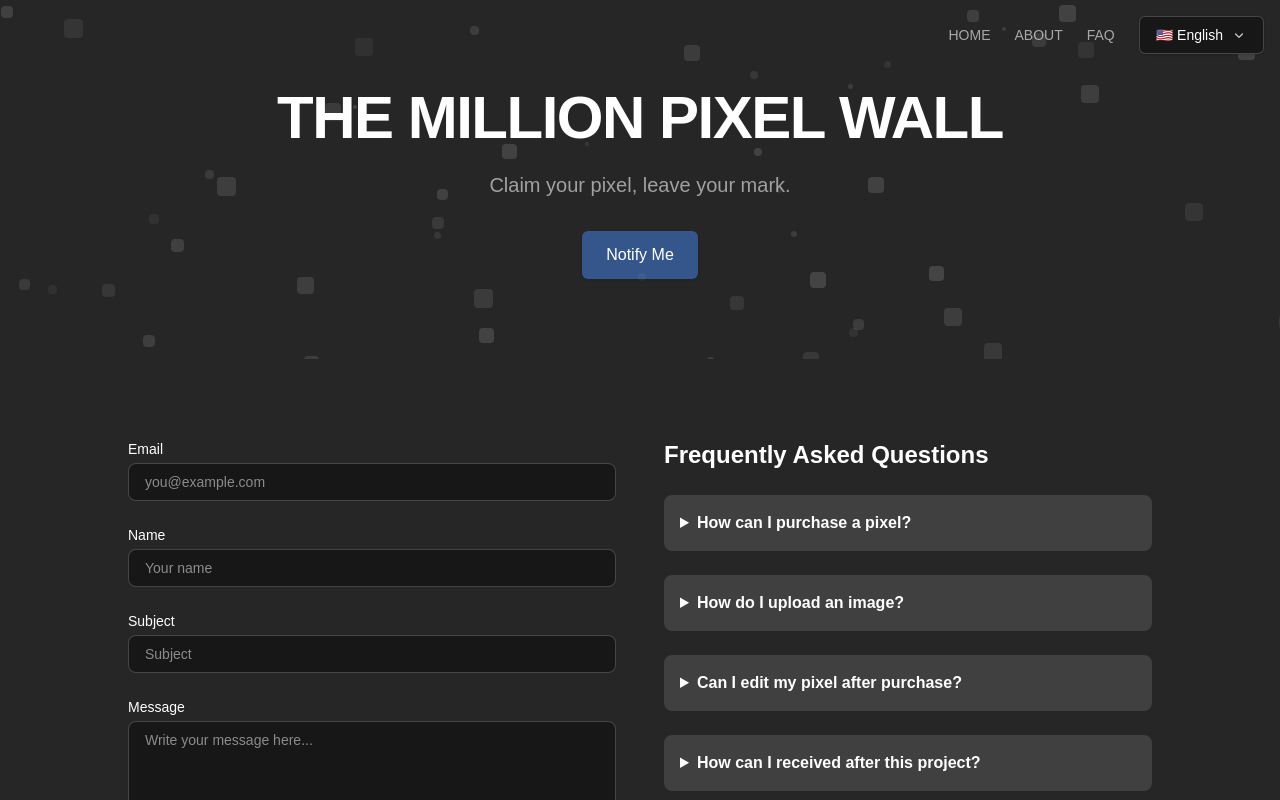
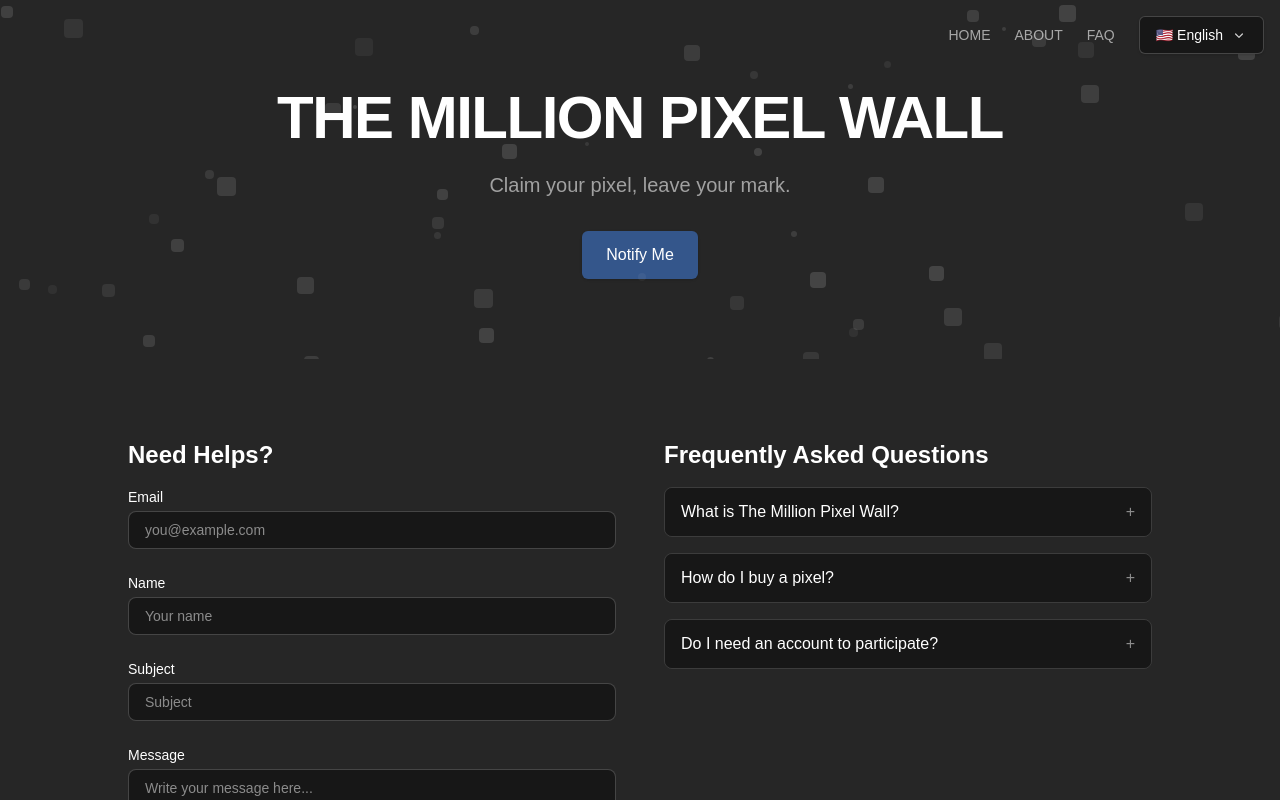
Before and after one commit to lunalism/the-million-pixel-wall, a Next.js app: page /faq in a window 1280 px wide. Shown: the top 800 px of the page. Built offline with nearby package versions, Linux system fonts and the light colour scheme.

Commit message:
🎶 Feat. Change Accordion items to components and connect them

```diff
--- a/app/faq/page.tsx
+++ b/app/faq/page.tsx
@@ -3,6 +3,7 @@
 import { useState } from 'react'
 import HeroSection from '@/components/HeroSection'
 import ContactForm from '@/components/ContactForm'
+import AccordionFAQ from '@/components/AccordionFAQ'
 
 export default function FAQPage() {
   const [email, setEmail] = useState('')
@@ -25,41 +26,7 @@ export default function FAQPage() {
           <ContactForm />
 
           {/* 🔹 Right: FAQ Accordion */}
-          <div className="space-y-6">
-            <h2 className="text-2xl font-bold mb-6">Frequently Asked Questions</h2>
-
-            {/* Question 1 */}
-            <details className="bg-neutral-700 rounded-lg p-4">
-              <summary className="font-semibold cursor-pointer">How can I purchase a pixel?</summary>
-              <p className="mt-2 text-sm text-white/80">
-                Simply click on the pixel you want, fill out the purchase form, and complete the payment to claim your space.
-              </p>
-            </details>
-
-            {/* Question 2 */}
-            <details className="bg-neutral-700 rounded-lg p-4">
-              <summary className="font-semibold cursor-pointer">How do I upload an image?</summary>
-              <p className="mt-2 text-sm text-white/80">
-                You can either enter an image URL or upload a file directly when filling out the purchase form.
-              </p>
-            </details>
-
-            {/* Question 3 */}
-            <details className="bg-neutral-700 rounded-lg p-4">
-              <summary className="font-semibold cursor-pointer">Can I edit my pixel after purchase?</summary>
-              <p className="mt-2 text-sm text-white/80">
-                Currently, pixels cannot be edited after purchase. Update features may be added in the future but now this function not allowed.
-              </p>
-            </details>
-
-            {/* Question 4 */}
-            <details className="bg-neutral-700 rounded-lg p-4">
-              <summary className="font-semibold cursor-pointer">How can I received after this project?</summary>
-              <p className="mt-2 text-sm text-white/80">
-                We will update in the "X (@lunalism)" platform.
-              </p>
-            </details>
-          </div>
+          <AccordionFAQ />
 
         </div>
 
--- /dev/null
+++ b/components/AccordionFAQ.tsx
@@ -0,0 +1,56 @@
+'use client'
+
+import { useState } from 'react'
+
+type FAQItem = {
+  question: string
+  answer: string
+}
+
+const faqList: FAQItem[] = [
+  {
+    question: "What is The Million Pixel Wall?",
+    answer: "It's a collaborative digital canvas where people can purchase and customize pixels with images and messages, inspired by the Million Dollar Homepage.",
+  },
+  {
+    question: "How do I buy a pixel?",
+    answer: "Click on an empty pixel, fill out the form with your image, name, and message, and confirm your purchase. That’s it!",
+  },
+  {
+    question: "Do I need an account to participate?",
+    answer: "No account is required. You can join and leave your mark as a guest. Just upload and go!",
+  },
+]
+
+export default function AccordionFAQ() {
+  const [activeIndex, setActiveIndex] = useState<number | null>(null)
+
+  const toggleIndex = (index: number) => {
+    setActiveIndex(index === activeIndex ? null : index)
+  }
+
+  return (
+    <div className="space-y-4">
+      <h2 className="text-2xl font-bold text-white mb-4">Frequently Asked Questions</h2>
+      {faqList.map((item, index) => (
+        <div
+          key={index}
+          className="border border-white/10 rounded-lg overflow-hidden"
+        >
+          <button
+            onClick={() => toggleIndex(index)}
+            className="w-full text-left px-4 py-3 bg-neutral-900 hover:bg-neutral-800 transition flex justify-between items-center"
+          >
+            <span className="font-medium text-white">{item.question}</span>
+            <span className="text-white/50">{activeIndex === index ? '-' : '+'}</span>
+          </button>
+          {activeIndex === index && (
+            <div className="px-4 py-3 text-white/80 bg-neutral-800 border-t border-white/10">
+              {item.answer}
+            </div>
+          )}
+        </div>
+      ))}
+    </div>
+  )
+}
--- a/components/ContactForm.tsx
+++ b/components/ContactForm.tsx
@@ -57,6 +57,7 @@ export default function ContactForm() {
 
   return (
     <form onSubmit={handleSubmit} className="space-y-6">
+      <h2 className="text-2xl font-bold text-white mb-4">Need Helps?</h2>
       {/* 이메일 입력 */}
       <div>
         <label className="block text-sm font-medium mb-1">Email</label>
```
